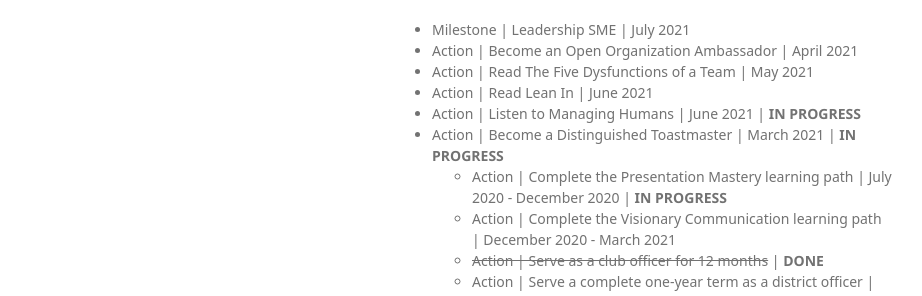
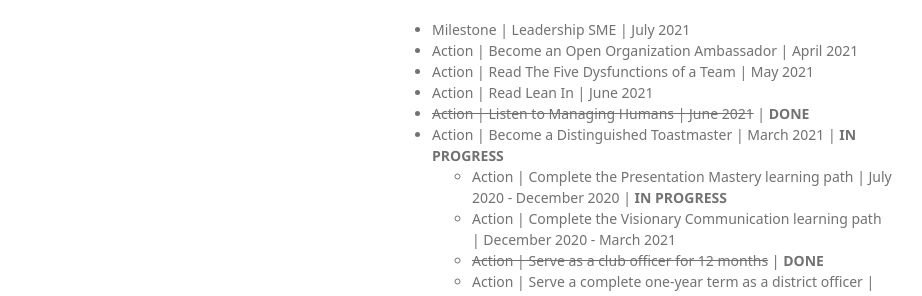
Before and after one commit to rainleander/rainleander.github.io, a Jekyll site: the page speak-softly.html, which Jekyll copies as it is, in a window 1280 px wide and 900 px high, scrolled down 1509 px. Shown: the part 454-750 px from the top of the window, without its empty margins (178-1100 px from the left). Built offline with Jekyll 4.4.1, drawn with Linux system fonts in a browser that asks for light colours; some web fonts are replaced.

Commit message:
Update speak-softly.html

```diff
--- a/speak-softly.html
+++ b/speak-softly.html
@@ -90,7 +90,7 @@
         <li>Action | Become an Open Organization Ambassador | April 2021</li>
         <li>Action | Read The Five Dysfunctions of a Team | May 2021</li>
         <li>Action | Read Lean In | June 2021</li>
-        <li>Action | Listen to Managing Humans | June 2021 | <b>IN PROGRESS</b></li>
+        <li><del>Action | Listen to Managing Humans | June 2021</del> | <b>DONE</b></li>
         <li>Action | Become a Distinguished Toastmaster | March 2021 | <b>IN PROGRESS</b>
           <ul><li>Action | Complete the Presentation Mastery learning path | July 2020 - December 2020 | <b>IN PROGRESS</b></li>
             <li>Action | Complete the Visionary Communication learning path | December 2020 - March 2021</li>
```
